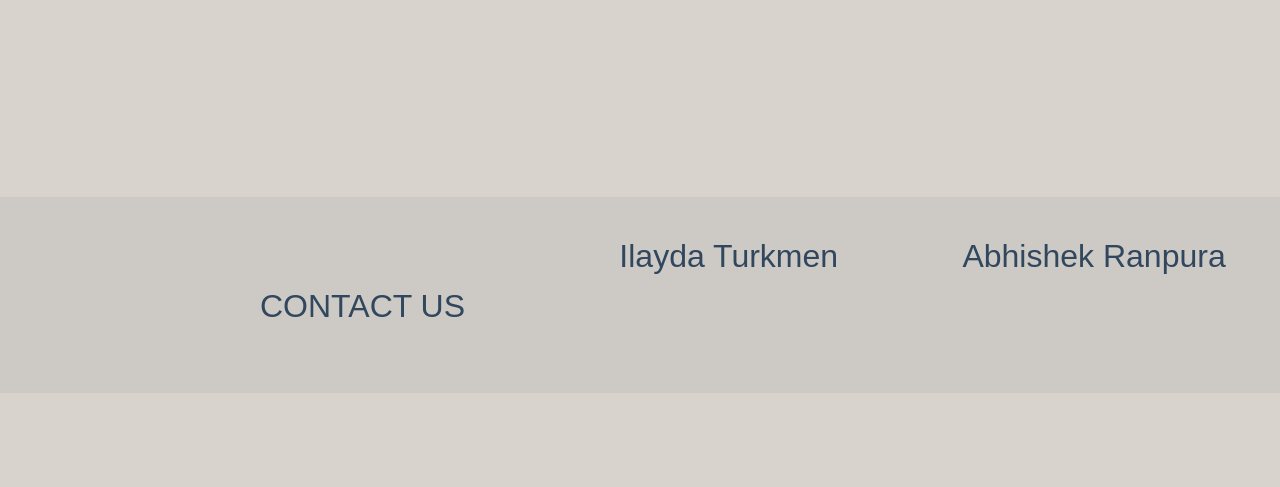
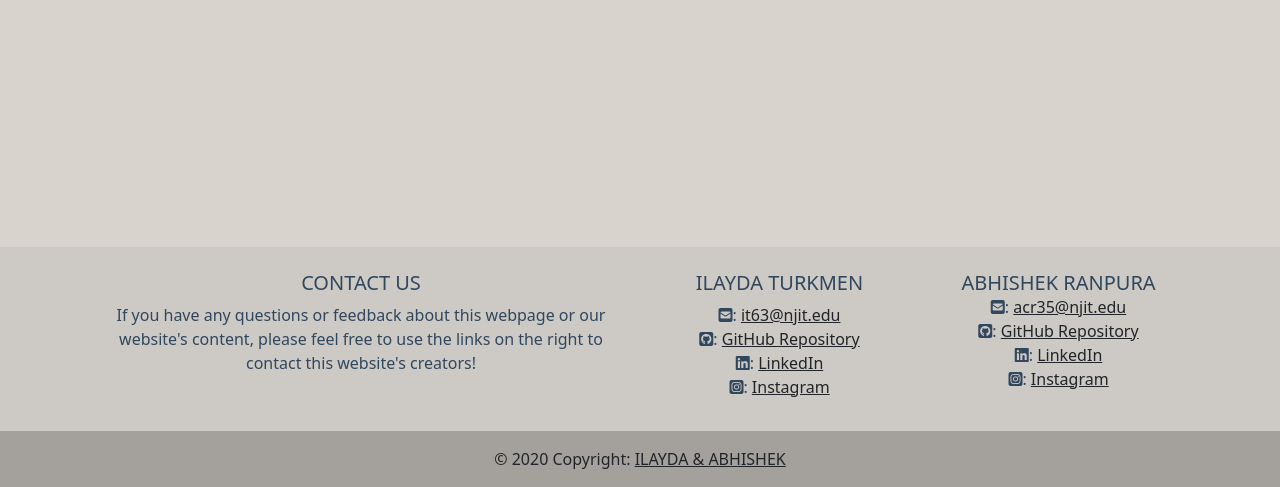
Before and after one commit to acr35/hoti_new, a plain HTML site: page docs/about.html in a window 1280 px wide. Shown: the part 1910-2397 px from the top of the page. Before the commit the page ends 2303 px from the top, so only its background shows below. Drawn offline with nearby package versions, Linux system fonts and the light colour scheme.

Commit message:
task : logo added

```diff
--- a/docs/about.html
+++ b/docs/about.html
@@ -6,6 +6,7 @@
     <meta name="viewport" content="width=device-width, initial-scale=1, shrink-to-fit=no">
     <!-- Bootstrap CSS -->
     <link rel="stylesheet" href="../css/bootstrap.css">
+    <script src="https://kit.fontawesome.com/caa5457cb2.js" crossorigin="anonymous"></script>
     <title>About</title>
     <style>
         body{
@@ -24,7 +25,7 @@
         .text-left{
             color: #30475E;
             font-family: "Iowan Old Style", sans-serif;
-            text-align: center ;
+            transform: rotate(-90deg);
         }
         .jumbotron {
             background-image: linear-gradient(rgba(0, 0, 0, 0.5), rgba(0, 0, 0, 0.5)), url("https://images.unsplash.com/photo-1511367461989-f85a21fda167?ixid=MXwxMjA3fDB8MHxwaG90by1wYWdlfHx8fGVufDB8fHw%3D&ixlib=rb-1.2.1&auto=format&fit=crop&w=2689&q=80");
@@ -64,36 +65,7 @@
             font-family: "Iowan Old Style", sans-serif;
             color: #05344A;
             padding-top: 30px;
-        }
 
-        .grid-container2{
-            display: grid;
-            grid-template-columns: auto auto auto;
-            margin-top: 100px;
-            padding-top: 40px;
-            padding-bottom: 10px;
-            padding-left: 100px;
-            font-family: "Iowan Old Style", sans-serif;
-            color: #30475E;
-            background-color: #CDC9C4;
-        }
-
-        .footer-content1{
-            padding-left: 70px;
-            margin-left: 90px;
-            padding-top: 50px;
-        }
-        .text3{
-            padding-left: 100px;
-            padding-bottom: 70px;
-            margin-bottom: 30px;
-        }
-        .text4{
-            padding-right: 0;
-            margin-right: 0;
-            margin-left: 70px;
-            padding-bottom: 70px;
-            margin-bottom: 30px;
         }
 
         .grid-item1{
@@ -107,6 +79,28 @@
         .footer-img{
             border-radius: 30%;
         }
+        ::-webkit-scrollbar {
+            width: 20px;
+        }
+        ::-webkit-scrollbar-track {
+            box-shadow: inset 0 0 5px grey;
+        }
+        ::-webkit-scrollbar-thumb {
+            background: #30475E;
+        }
+        ::-webkit-scrollbar-thumb:hover {
+            background: #30475E;
+        }
+        footer{
+            margin-top: 150px;
+        }
+        .p-4{
+            color: #30475E;
+        }
+        .bg-dark{
+            background-color: #CDC9C4 !important;
+        }
+
 
 
 
@@ -122,12 +116,13 @@
 <!-- Adding Navbar -->
 <div class="container-fluid">
     <div class ="row no-gutters">
+
         <nav class="navbar navbar-expand-lg navbar-light bg-light">
-            <button class="navbar-toggler" type="button" data-toggle="collapse" data-target="#navbarNavDropdown" aria-controls="navbarNavDropdown" aria-expanded="false" aria-label="Toggle navigation">
+                <button class="navbar-toggler" type="button" data-toggle="collapse" data-target="#navbarNavDropdown" aria-controls="navbarNavDropdown" aria-expanded="false" aria-label="Toggle navigation">
                 <span class="navbar-toggler-icon"></span>
             </button>
-            <div class="collapse navbar-collapse" id="navbarNavDropdown">
-                <ul class="navbar-nav">
+                <div class="navbar-collapse collapse w-100 order-3 dual-collapse2" id="navbarNavDropdown">
+                    <ul class="navbar-nav ml-auto">
                     <li class="nav-item active">
                         <a class="nav-link" href="../index.html"><b>HOME</b><span class="sr-only"></span></a>
                     </li>
@@ -151,7 +146,6 @@
         </nav>
     </div>
 </div>
-
 
 
 <div class="jumbotron">
@@ -198,17 +192,65 @@
     </div>
 </div>
 
-<div class="grid-container2">
-    <div class="footer-content1">
-        <h2>CONTACT US</h2>
+<!-- Footer -->
+<footer class="bg-dark text-center text-lg-start">
+    <!-- Grid container -->
+    <div class="container p-4">
+        <!--Grid row-->
+        <div class="row">
+            <!--Grid column-->
+            <div class="col-lg-6 col-md-12 mb-4 mb-md-0">
+                <h5 class="text-uppercase">CONTACT US</h5>
+                <p>
+                    If you have any questions or feedback about this webpage or our website's content, please feel free to use the links on the right to contact this website's creators!
+                </p>
+            </div>
+            <!--Grid column-->
+            <!--Grid column-->
+            <div class="col-lg-3 col-md-6 mb-4 mb-md-0">
+                <h5 class="text-uppercase">Ilayda Turkmen</h5>
+                <ul class="list-unstyled mb-0">
+                    <li>
+                        <i class="fas fa-envelope-square"></i>: <a class="text-dark">it63@njit.edu</a>
+                    </li>
+                    <li>
+                        <i class="fab fa-github-square"></i>: <a href="https://github.com/ilaydaturkmen" class="text-dark">GitHub Repository</a>
+                    </li>
+                    <li>
+                        <i class="fab fa-linkedin"></i>: <a href="http://www.linkedin.com/in/ilayda-turkmen-8532831b6" class="text-dark">LinkedIn</a>
+                    </li>
+                    <li>
+                        <i class="fab fa-instagram-square"></i>: <a href="https://www.instagram.com/" class="text-dark">Instagram</a>
+                    </li>
+                </ul>
+            </div>
+            <!--Grid column-->
+            <!--Grid column-->
+            <div class="col-lg-3 col-md-6 mb-4 mb-md-0">
+                <h5 class="text-uppercase mb-0">Abhishek Ranpura</h5>
+                <ul class="list-unstyled">
+                    <li>
+                        <i class="fas fa-envelope-square"></i>: <a class="text-dark">acr35@njit.edu</a>
+                    </li>
+                    <li>
+                        <i class="fab fa-github-square"></i>: <a href="https://github.com/acr35" class="text-dark">GitHub Repository</a>
+                    </li>
+                    <li>
+                        <i class="fab fa-linkedin"></i>: <a href="https://www.linkedin.com/in/abhishek-ranpura-1337991b7/" class="text-dark">LinkedIn</a>
+                    </li>
+                    <li>
+                        <i class="fab fa-instagram-square"></i>: <a href="https://www.instagram.com/" class="text-dark">Instagram</a>
+                    </li>
+                </ul>
+            </div>
+        </div>
     </div>
-    <div class="text3">
-        <h2>Ilayda Turkmen</h2>
+    <div class="text-center p-3" style="background-color: rgba(0, 0, 0, 0.2)">
+        © 2020 Copyright:
+        <a class="text-dark" href="#">ILAYDA & ABHISHEK</a>
     </div>
-    <div class="text4">
-        <h2>Abhishek Ranpura</h2>
-    </div>
-</div>
+</footer>
+
 
 
 
```
